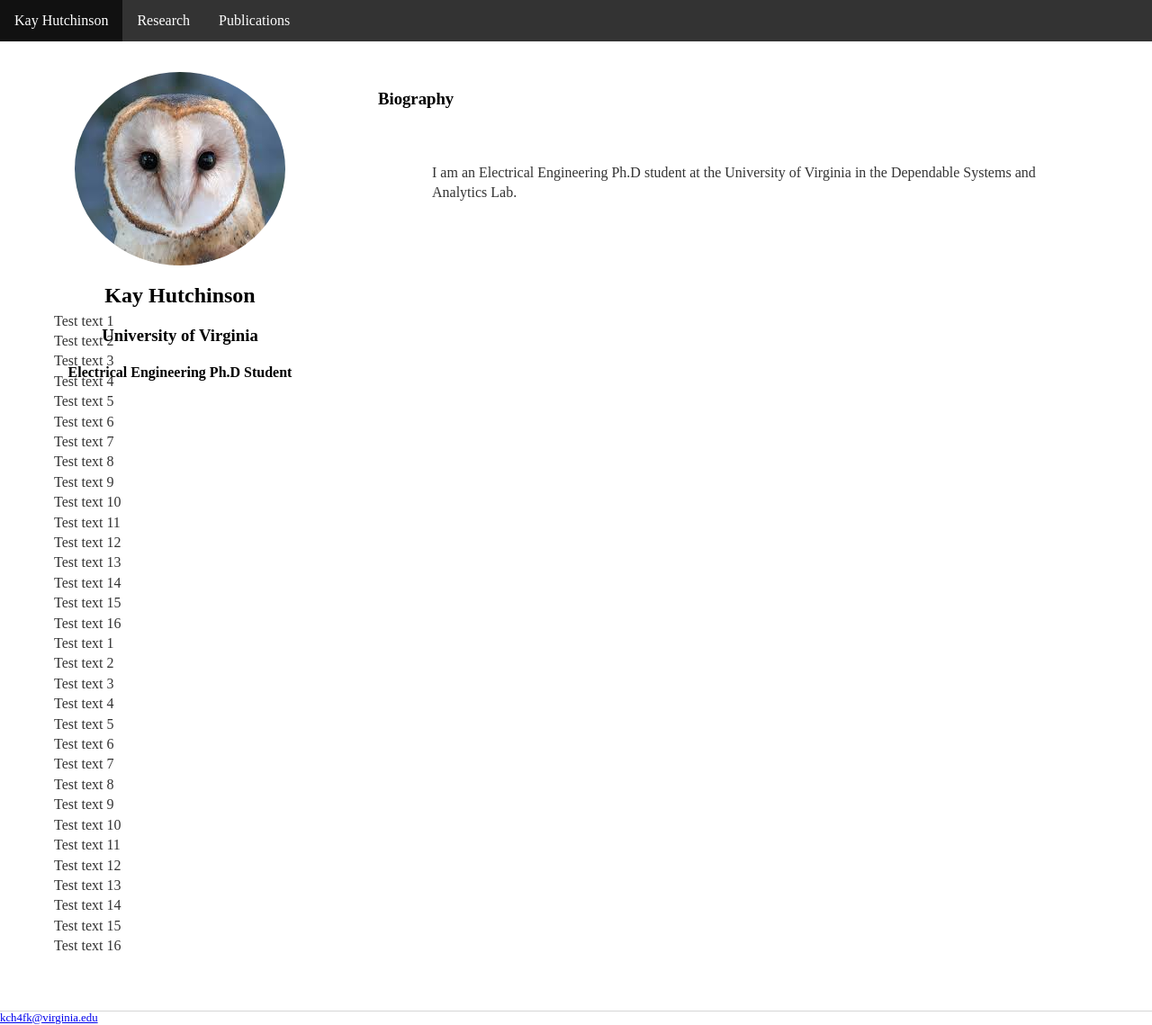
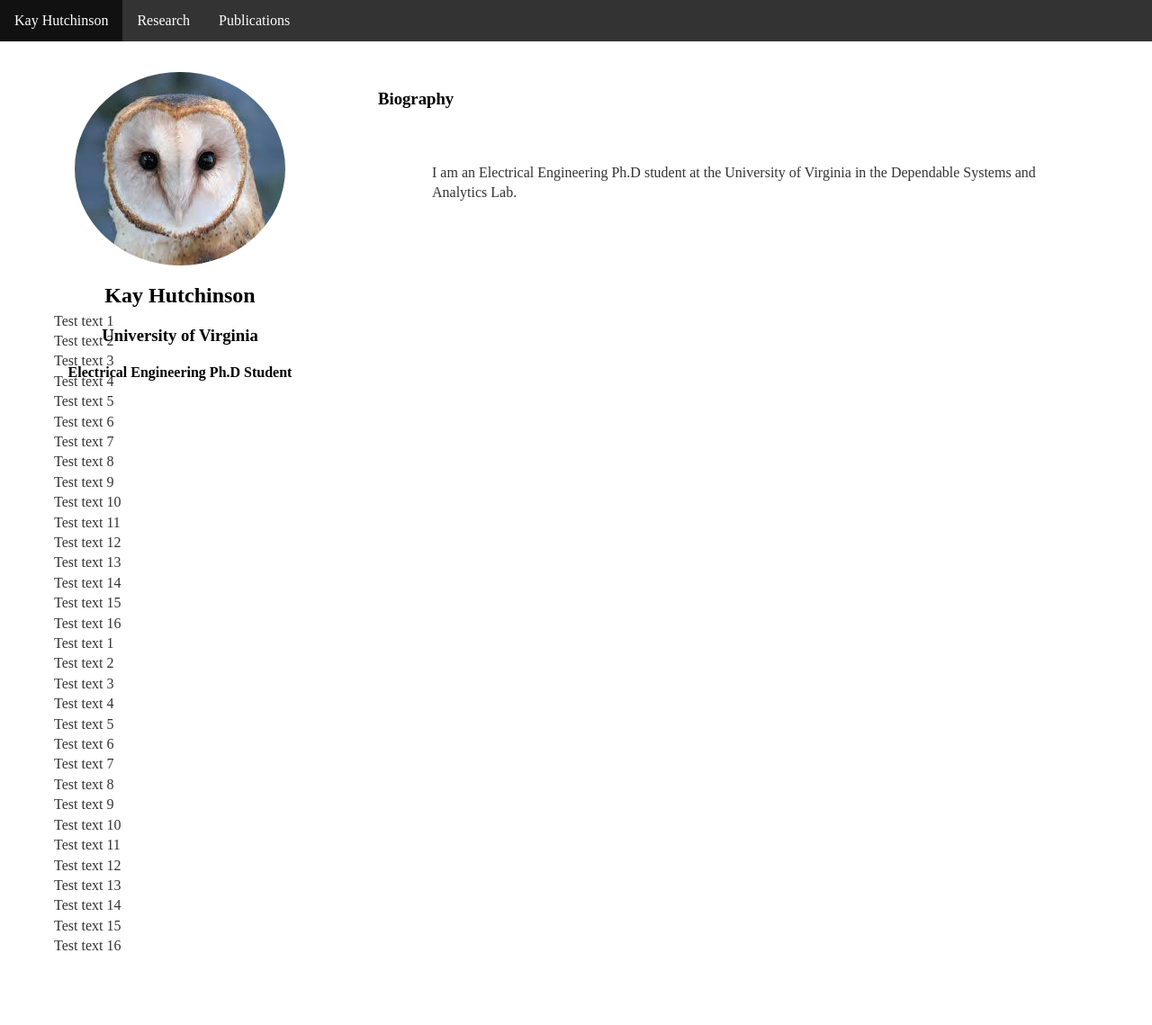
Before and after one commit to kch4fk/kch4fk.github.io, a Jekyll site: the page built from index.html, in a window 1280 px wide and 1139 px high. Shown: the whole window at 90% size. Built offline with Jekyll 4.4.1, drawn with Linux system fonts in a browser that asks for light colours.

Commit message:
Update default.html

```diff
--- a/_layouts/default.html
+++ b/_layouts/default.html
@@ -19,11 +19,11 @@
 			{{ content }}
 
 			</div><!-- /.container -->
-			<footer>
+			<!--<footer>-->
 	    		<!--<ul>
-	        		<li>--><a href="mailto:kch4fk@virginia.edu">kch4fk@virginia.edu</a><!--</li>-->
+	        		<li>--><!--<a href="mailto:kch4fk@virginia.edu">kch4fk@virginia.edu</a>--><!--</li>-->
 	        		<!--<li><a href="https://github.com/hankquinlan">github.com/hankquinlan</a></li>-->
 				<!--</ul>-->
-			</footer>
+			<!--</footer>-->
 		</body>
 	</html>
```
